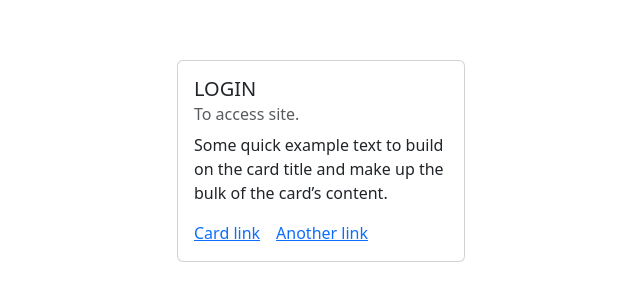
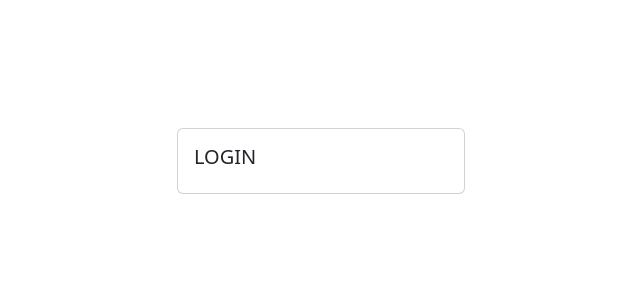
Before and after one commit to T334GE/angular-learning, an Angular app in the folder studentCRM/: page / in a window 1280 px wide. Shown: the part 239-540 px from the top of the page, without its empty margins (319-959 px from the left). Built offline with nearby package versions, Linux system fonts and the light colour scheme.

Commit message:
prep to fill in components

```diff
--- a/studentCRM/src/app/login-component/login-component.html
+++ b/studentCRM/src/app/login-component/login-component.html
@@ -2,10 +2,6 @@
     <div class="card" style="width: 18rem;">
   <div class="card-body">
     <h5 class="card-title">LOGIN</h5>
-    <h6 class="card-subtitle mb-2 text-body-secondary">To access site.</h6>
-    <p class="card-text">Some quick example text to build on the card title and make up the bulk of the card’s content.</p>
-    <a href="#" class="card-link">Card link</a>
-    <a href="#" class="card-link">Another link</a>
   </div>
 </div>
 </section>
```
